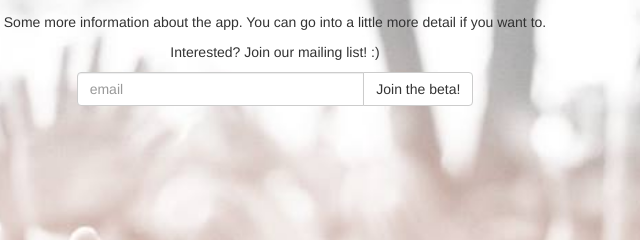
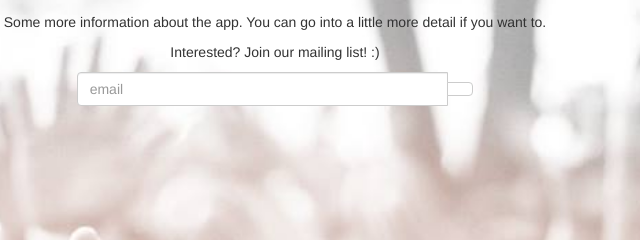
Before and after one commit to Mst96/Evineer, a plain HTML site: page index.html in a window 1280 px wide. Shown: the part 287-527 px from the top of the page, 365-1005 px from the left. Drawn offline with nearby package versions, Linux system fonts and the light colour scheme.

Commit message:
added js button

```diff
--- a/index.html
+++ b/index.html
@@ -40,16 +40,13 @@
             height: 20%;
           }
 
-
     </style>
-
 
   </head>
   <body>
      <div class="navbar navbar-default navbar-fixed-top">
         <div class="container">
           <div class-"navbar-header">
-
             <button type="button" class="navbar-toggle collapsed" data-toggle="collapse" data-target=".navbar-collapse" aria-expanded="false">
               <span class="sr-only">Toggle navigation</span>
               <span class="icon-bar"></span>
@@ -60,7 +57,6 @@
             <a href="" class="navbar-brand"><img id="logo" src="img/logo.jpg"></a>
             <a href="" class="navbar-brand">Evineer</a>
           </div>
-
 
         <div class="collapse navbar-collapse">
           <ul class="nav navbar-nav">
@@ -94,7 +90,7 @@
           <div class="input-group">
             <input type="text" class="form-control" id="email" placeholder="email">
             <div class="input-group-btn">
-              <input type="submit" class="btn btn-default" value="Join the beta!" />
+              <button onClick="submitRegistration()" class="btn btn-default" value="Join the beta!" />
             </div>
           </div>
         </div>
```
